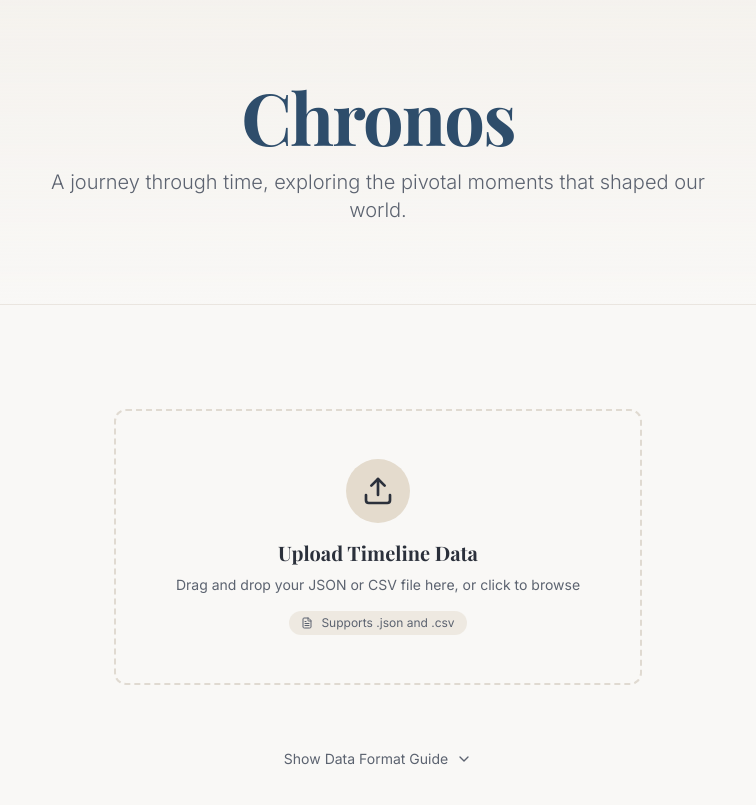
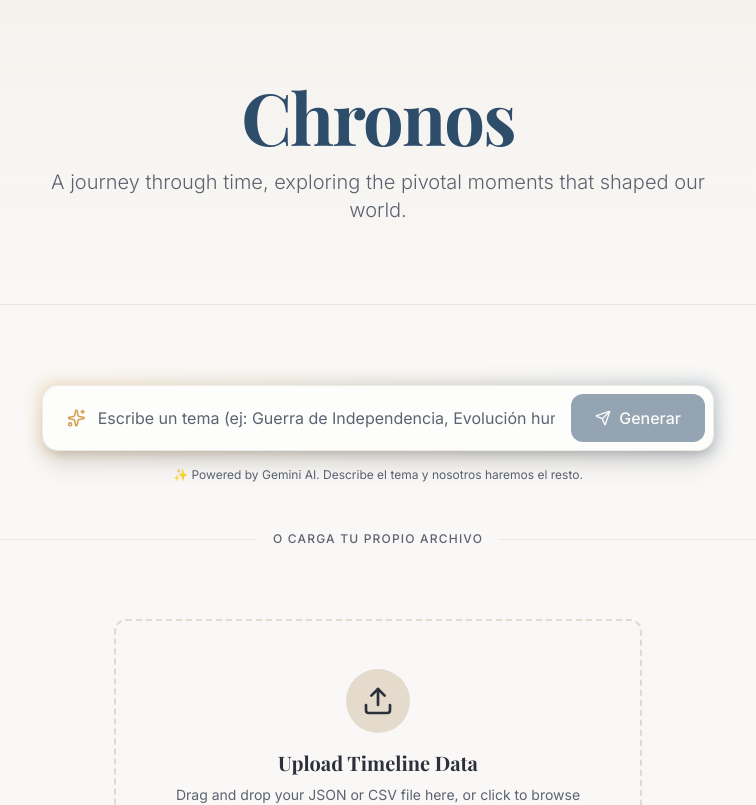
Before and after one commit to Esteban05-glitch/proyecto-experimental1.0, a Next.js app in the folder timeline-app/: page / in a window 1280 px wide. Shown: the top 805 px of the page, without its empty margins (262-1018 px from the left). Built offline with nearby package versions, Linux system fonts and the light colour scheme; a web font is replaced by a local one.

Commit message:
Update page.tsx

```diff
--- a/timeline-app/src/app/page.tsx
+++ b/timeline-app/src/app/page.tsx
@@ -6,6 +6,7 @@
 import { FilterBar } from "@/components/ui/FilterBar";
 import { ExportControls } from "@/components/ui/ExportControls";
 import { DataFormatGuide } from "@/components/ui/DataFormatGuide";
+import { AIGenerator } from "@/components/ui/AIGenerator";
 import { TimelineEvent } from "@/lib/data";
 import { RotateCcw } from "lucide-react";
 
@@ -57,6 +58,14 @@
       <section className="container mx-auto px-4 min-h-[500px]">
         {events.length === 0 ? (
           <div className="py-20 animate-in fade-in slide-in-from-bottom-4 duration-700">
+            <AIGenerator onDataGenerated={setEvents} />
+
+            <div className="relative flex items-center gap-4 my-12">
+              <div className="flex-1 h-px bg-border/50"></div>
+              <span className="text-xs font-medium text-muted-foreground uppercase tracking-widest">O carga tu propio archivo</span>
+              <div className="flex-1 h-px bg-border/50"></div>
+            </div>
+
             <FileUpload onDataLoaded={setEvents} />
             <DataFormatGuide />
 
```
